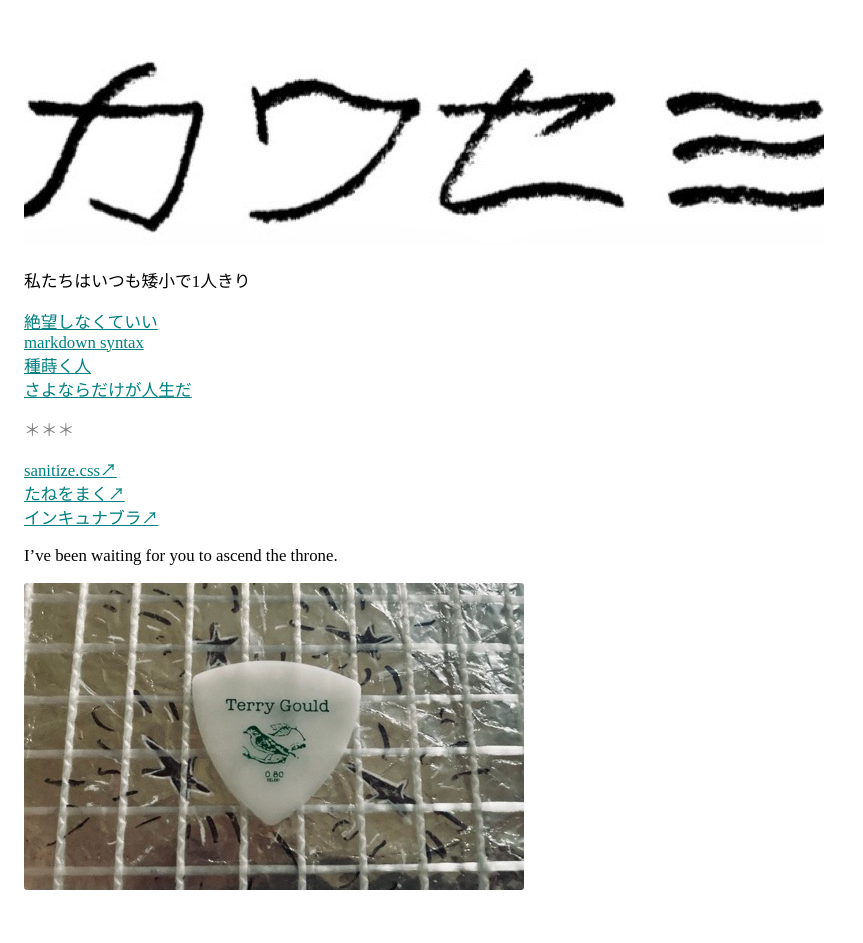
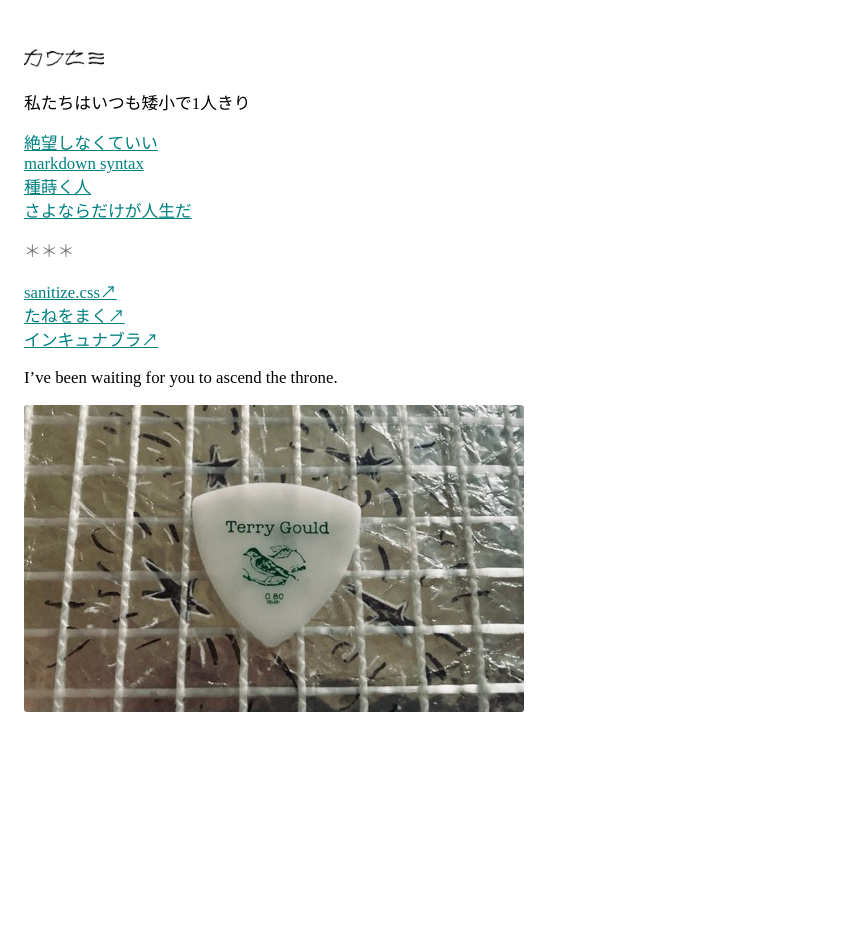
Before and after one commit to nn-iii/nn-iii.github.io, a Jekyll site: the page built from index.md, in a window 1280 px wide. Shown: the whole page, without its empty margins (0-863 px from the left). Built offline with Jekyll 4.4.1, drawn with Linux system fonts in a browser that asks for light colours; some web fonts are replaced; after the commit the page ends 900 px from its top, so only the background shows below that.

Commit message:
header.md を更新

```diff
--- a/_includes/header.md
+++ b/_includes/header.md
@@ -1,3 +1,4 @@
-![](/images/logo.JPG){: width="800" height="198" style="width: 80px;}
+![](/images/logo.JPG)
+{: width="800" height="198" style="max-width: 80px;"}
 
 {{ site.description }}
```
